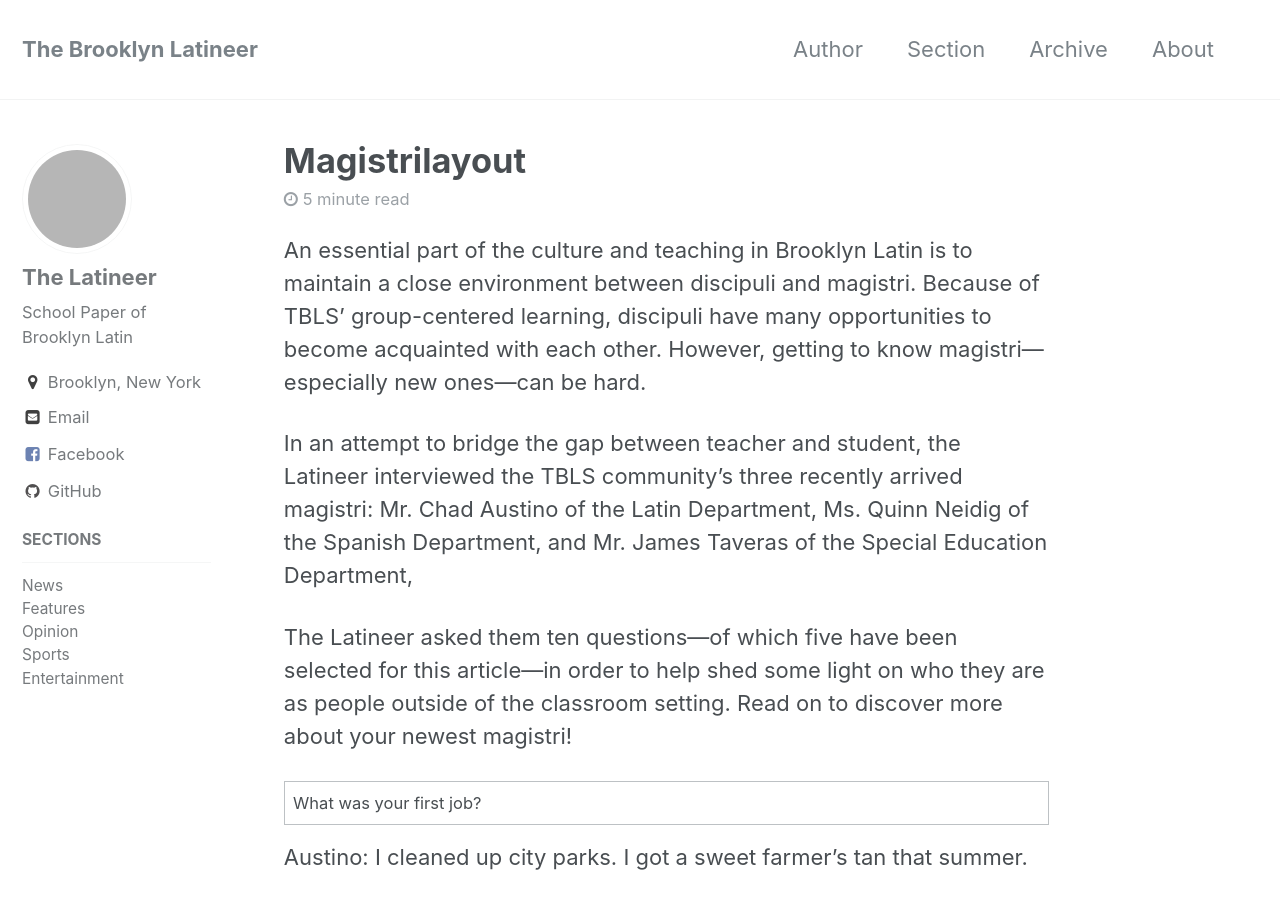
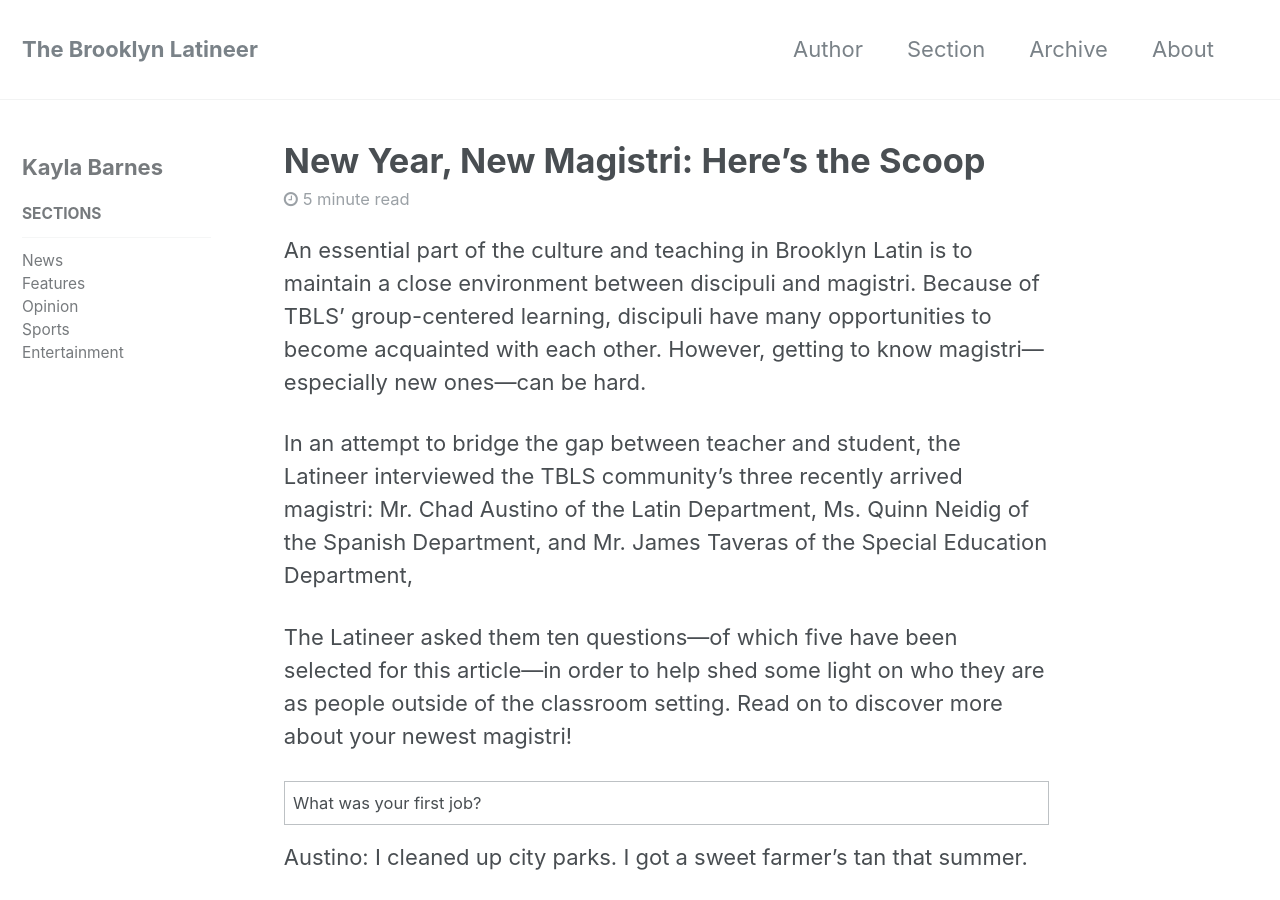
Before and after one commit to rvente/site, a Jekyll site: the page built from _posts/2017-11-15-magistrilayout.md, in a window 1280 px wide and 900 px high. Built offline with Jekyll 4.4.1, drawn with Linux system fonts in a browser that asks for light colours; grey boxes are pictures that could not be loaded.

Commit message:
Update 2017-11-15-magistrilayout.md

```diff
--- a/_posts/2017-11-15-magistrilayout.md
+++ b/_posts/2017-11-15-magistrilayout.md
@@ -1,3 +1,9 @@
+---
+title: "New Year, New Magistri: Here's the Scoop"
+categories:
+  - features
+author: Kayla Barnes
+---
 An essential part of the culture and teaching in Brooklyn Latin is to maintain a close environment between discipuli and magistri. Because of TBLS' group-centered learning, discipuli have many opportunities to become acquainted with each other. However, getting to know magistri—especially new ones—can be hard.
 
 In an attempt to bridge the gap between teacher and student, the Latineer interviewed the TBLS community's three recently arrived magistri: Mr. Chad Austino of the Latin Department, Ms. Quinn Neidig of the Spanish Department, and Mr. James Taveras of the Special Education Department,
```
